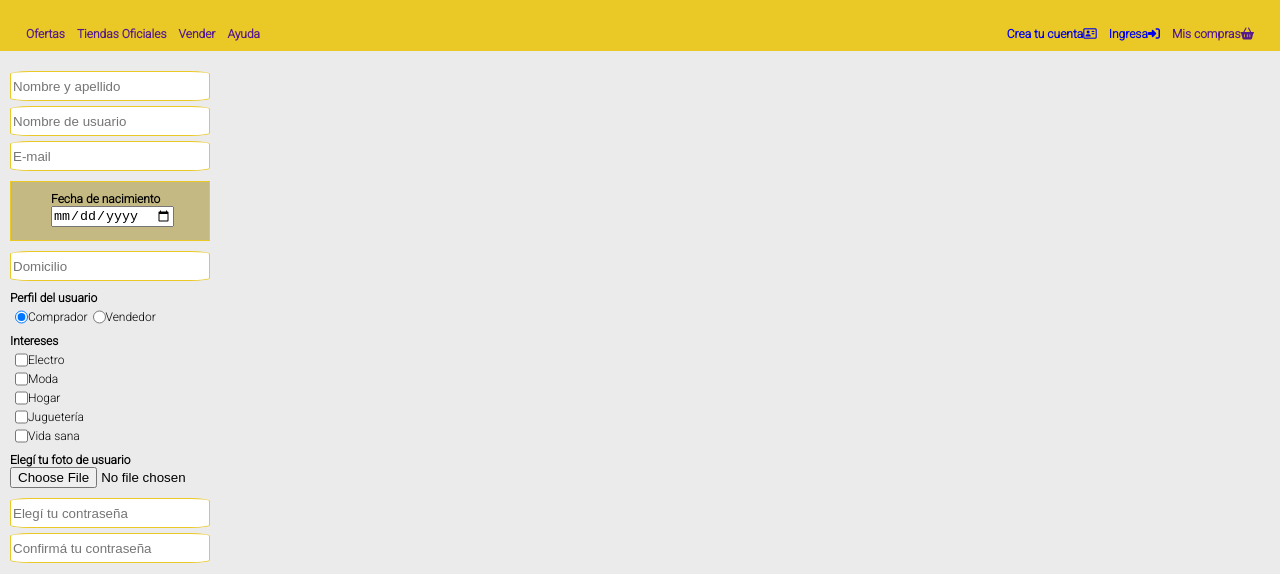
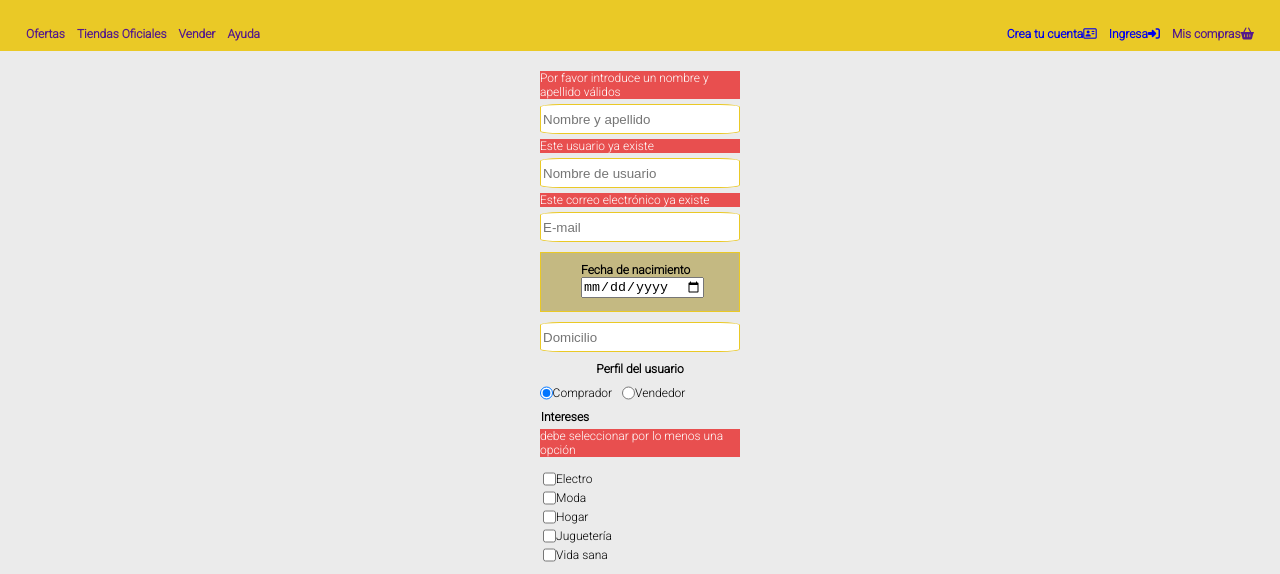
Before and after one commit to GuiBen7/mercadoLiebre-JoseMarceloLodi, a website: page views/register.html in a window 1280 px wide. Shown: the part 216-790 px from the top of the page. Drawn offline with Linux system fonts and the light colour scheme; files whose address does not match are found by name.

Commit message:
modifificaiones en register y login

```diff
--- a/public/css/register.css
+++ b/public/css/register.css
@@ -93,15 +93,15 @@ form
     border-radius: 10%;
     border: 1px solid #EAC926;
     padding-left: 2px;
+    margin: 5px auto;
 }
 
 .registro span{
     display: block;
     background-color: rgba(232, 56, 56, 0.867);
     color: white;
-    margin: 5px;
+    margin: 5px auto;
     width: 200px;
-    display: none;
 }
 
 .registro input{
@@ -125,27 +125,66 @@ form
 .registro-perfil,
 .registro-intereses,
 .registro-file{
-    margin-left: 10px;
+    margin: 10px auto;
 }
 
-.registro-datos input{
-    margin: 5px;
+.registro-perfil h4{
+    text-align: center;
+    margin-bottom: 10px;
 }
 
 .profile{
     display: flex;
     margin-bottom: 10px;
+    justify-content: center;
+    margin-left: -45px;
 }
 
-.profile div{
+.profile label{
     display: flex;
-    margin-left: 5px;
-    margin-top: 5px;
+    margin-right: 10px;
+}
+
+.registro-intereses{
+    display: flex;
+    flex-direction: column;
+}
+
+.registro-intereses h4{
+    text-align: center;
+    margin-left: -150px;
+}
+
+.intereses{
+    display: flex;
+    justify-content: center;
+    margin-left: -125px;
 }
 
 .intereses div{
     display: flex;
     margin: 5px;
+    flex-direction: column;
+    justify-content: flex-start;
+}
+
+.intereses label{
+    display: flex;
+    margin-top: 5px;
+}
+
+.registro-file{
+    display: flex;
+    flex-direction: column;
+    align-items: center;
+}
+
+.registro-file h4{
+    margin-left: -80px;
+}
+
+.registro-file input{
+    margin-left: 70px;
 }
 
 .pass{
@@ -169,6 +208,7 @@ form
 
 .submit{
     display: flex;
+    justify-content: center;
 }
 
 .submit input:hover{
--- a/views/register.html
+++ b/views/register.html
@@ -38,36 +38,38 @@
     <main class="registro">
         <form action="#" method="POST">
             <div class="registro-datos">
+
                 <span>Por favor introduce un nombre y apellido válidos</span>
-                <span>Debe completar este campo</span>
                 <input type="text" name="name" placeholder="Nombre y apellido" required>
+
                 <span>Este usuario ya existe</span>
-                <span>Debe completar este campo</span>
                 <input type="text" name="user" placeholder="Nombre de usuario" required>
-                <span>Introduce un correo electronico válido</span>
-                <span>Debe completar este campo</span>
+
+                <span>Este correo electrónico ya existe</span>
                 <input type="email" name="email" placeholder="E-mail" required>
+
             </div>
             <div class="registro-date">
-                <span>Debe completar este campo</span>
                 <label for="birth_date"><b>Fecha de nacimiento</b></label>
                 <input type="date" name="birth_date" id="birth_date" required>
             </div>
             <div class="registro-datos">
-                <span>Debe completar este campo</span>
                 <input type="text" name="addres" placeholder="Domicilio">
             </div>
             <div class="registro-perfil">
                 <h4>Perfil del usuario</h4>
                 <div class="profile">
-                    <div>
+
+                    <label for="buy">
                         <input type="radio" name="profile" value="buy" id="buy" checked="checked">
-                        <label for="buy">Comprador</label>
-                    </div>
-                    <div>
+                        Comprador
+                    </label>
+
+                    <label for="sell">
                         <input type="radio" name="profile" value="sell" id="sell">
-                        <label for="sell">Vendedor</label>
-                    </div>
+                        Vendedor
+                    </label>
+
                 </div>
             </div>
             <div class="registro-intereses">
@@ -75,70 +77,88 @@
                 <span>debe seleccionar por lo menos una opción</span>
                 <div class="intereses">
                     <div>
-                        <input type="checkbox" name="intereses" value="a" id="a">
-                        <label for="a">Electro</label>
-                    </div>
-                    <div>
-                        <input type="checkbox" name="intereses" value="b" id="b">
-                        <label for="b">Moda</label>
-                    </div>
-                    <div>
-                        <input type="checkbox" name="intereses" value="c" id="c">
-                        <label for="c">Hogar</label>
-                    </div>
-                    <div>
-                        <input type="checkbox" name="intereses" value="d" id="d">
-                        <label for="d">Juguetería</label>
-                    </div>
-                    <div>
-                        <input type="checkbox" name="intereses" value="e" id="e">
-                        <label for="e">Vida sana</label>
+
+                        <label for="a">
+                            <input type="checkbox" name="intereses" value="a" id="a">
+                            Electro
+                        </label>
+
+                        <label for="b">
+                            <input type="checkbox" name="intereses" value="b" id="b">
+                            Moda
+                        </label>
+
+                        <label for="c">
+                            <input type="checkbox" name="intereses" value="c" id="c">
+                            Hogar
+                        </label>
+
+                        <label for="d">
+                            <input type="checkbox" name="intereses" value="d" id="d">
+                            Juguetería
+                        </label>
+
+                        <label for="e">
+                            <input type="checkbox" name="intereses" value="e" id="e">
+                            Vida sana
+                        </label>
+
                     </div>
                 </div>
             </div>
             <div class="registro-file">
                 <h4>Elegí tu foto de usuario</h4>
                 <span>El formato elegido no es compatible, por favor ingrese archivo con formato .jpg</span>
+
                 <div>
                     <input type="file" name="avatar">
                 </div>
+
             </div>
             <div class="registro-pass">
+
                 <div class="pass">
                     <input type="password" name="pass" placeholder="Elegí tu contraseña">
                     <input type="password" name="pass_confirm" placeholder="Confirmá tu contraseña">
                 </div>
+
                 <div class="submit">
                     <input type="submit" value="Enviar">
                     <input type="reset" value="Borrar">
                 </div>
-
 
             </div>
 
         </form>
     </main>
     <footer>
+
         <div class="pie-de-pagina">
+
             <div class="ft-beneficio">
                 <i class="fa-solid fa-credit-card"></i>
                 <h3>Paga con tarjeta o en efectivo</h3>
                 <p>Con Mercado Liebre Cash, tenés cuotas sin interés con tarjeta o efectivo en puntos de pago. ¡Y siempre es seguro!</p>
             </div>
+
             <div class="ft-beneficio">
                 <i class="fa-solid fa-gift"></i>
                 <h3>Envío gratis desde $2.500</h3>
                 <p>Solo por estar registrad@ en Mercado Liebre tenés envíos gratis en miles de productos. Es un beneficio de Mercado Puntos.</p>
             </div>
+
             <div class="ft-beneficio">
                 <i class="fa-solid fa-user-shield"></i>
                 <h3>Seguridad, de principio a fin</h3>
                 <p>¿No te gusta? ¡Devolvelo! En Mercado Liebre, no hay nada que no puedas hacer, porque estás siempre protegid@.</p>
             </div>
+
         </div>
+
         <div class="copyright">
             <h3>Copyright © 1999-2020 MercadoLiebre S.R.L.</h3>
         </div>
+
     </footer>
 
 </body>
```
Also changed, not shown: public/css/login.css (+11 -7 lines), views/login.html (+2 -4 lines).
